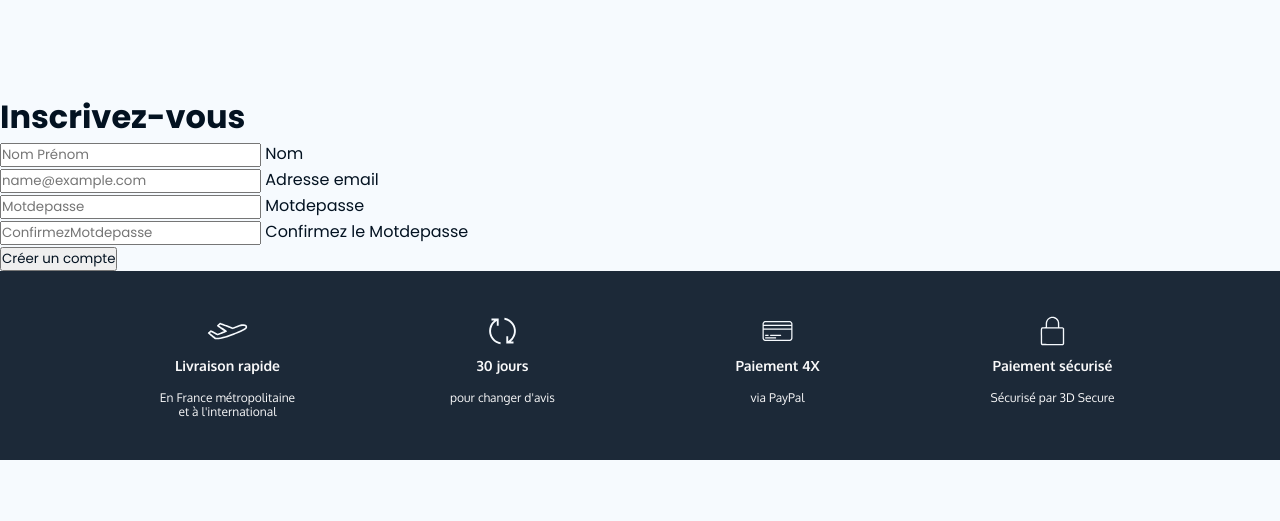
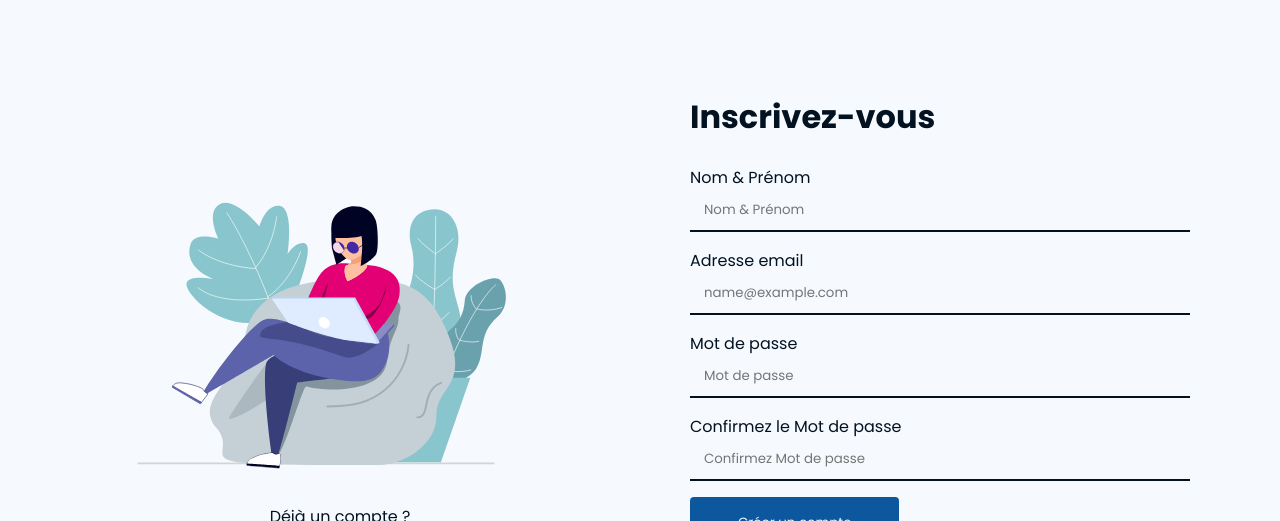
Before and after one commit to LiveCampusProject/SoleCoolerG6, a PHP site: page /register.php in a window 1280 px wide. Shown: the part 157-678 px from the top of the page. Run offline with PHP 8.4, Linux system fonts and the light colour scheme; some libraries are stand-ins or nearby versions.

Commit message:
Register page integrated

```diff
--- a/login.php
+++ b/login.php
@@ -22,7 +22,7 @@ $messageErreur = login_user();
     <script src="https://unpkg.com/@lottiefiles/lottie-player@latest/dist/lottie-player.js"></script>
     <lottie-player src="./assets/lottie/60867-waiting.json" background="transparent" speed="1" style="width: 100%; height: auto;" loop autoplay></lottie-player>
 
-    <a href="">
+    <a href="/register.php">
       Pas encore de compte ?
     </a>
 
--- a/register.php
+++ b/register.php
@@ -1,11 +1,12 @@
 <?php
+
 /**
  *  On définie le path de tout les fichier nécéssaire et le titre de notre page
  *  Puis on insère les élements redondants footer et head
  */
 $js = "js/register.js";
-    $css="./css/main.css";
-    $bodyId="";
+$css = "./css/main.css";
+$bodyId = "login";
 $titre = "SoleCooler S'inscrire";
 require_once("./inc/head.php");
 require_once("./inc/header.php");
@@ -13,41 +14,50 @@
 $messageErreur = create_user();
 ?>
 
-<main>
-  <form method="post" >
 
-    <!--<img class="mb-4" src="/docs/5.2/assets/brand/bootstrap-logo.svg" alt="" width="72" height="57"> -->
 
+<main class="container space-arround-m">
+
+  <div class="left">
+
+    <script src="https://unpkg.com/@lottiefiles/lottie-player@latest/dist/lottie-player.js"></script>
+    <lottie-player src="./assets/lottie/60867-waiting.json" background="transparent" speed="1" style="width: 100%; height: auto;" loop autoplay></lottie-player>
+
+    <a href="/login.php">
+      Déjà un compte ?
+    </a>
+
+  </div>
+  <div class="right">
     <h1>Inscrivez-vous</h1>
+    <form method="POST">
 
       <div>
-      <input type="text" placeholder="Nom Prénom" name = "nom" id="nom">
-      <label >Nom</label>
+        <label for="nom">Nom & Prénom</label>
+        <input type="text" placeholder="Nom & Prénom" name="nom" id="nom">
       </div>
 
       <div>
+        <label for="email">Adresse email</label>
         <input type="email" placeholder="name@example.com" name="email" id="email">
-      <label>Adresse email</label>
-    </div>
-
-
-    <div>
-      <input name="password" type="password" placeholder="Motdepasse" onkeyup='validatePassword()' id="password">
-      <label>Motdepasse</label>
       </div>
 
       <div>
-      <input name="confirm" type="password" placeholder="ConfirmezMotdepasse" onkeyup='validatePassword()' id="confirm">
-      <label>Confirmez le Motdepasse</label>
+        <label for="password">Mot de passe</label>
+        <input name="password" type="password" placeholder="Mot de passe" onkeyup='validatePassword()' id="password">
       </div>
 
-    <button type="submit">Créer un compte</button>
+      <div>
+        <label for="confirm">Confirmez le Mot de passe</label>
+        <input name="confirm" type="password" placeholder="Confirmez Mot de passe" onkeyup='validatePassword()' id="confirm">
+      </div>
+
+      <button type="submit" class="button-2">Créer un compte</button>
+
     </form>
-
-  <?php if($messageErreur!=""): ?>
+    <?php if ($messageErreur != "") : ?>
       <h1><?php echo $messageErreur ?> </h1>
-  <?php endif ?>
-
+    <?php endif; ?>
 </main>
 
 <?php require_once("./inc/footer.php"); ?>
```
Lines whose indentation alone changed are shown as unchanged.
